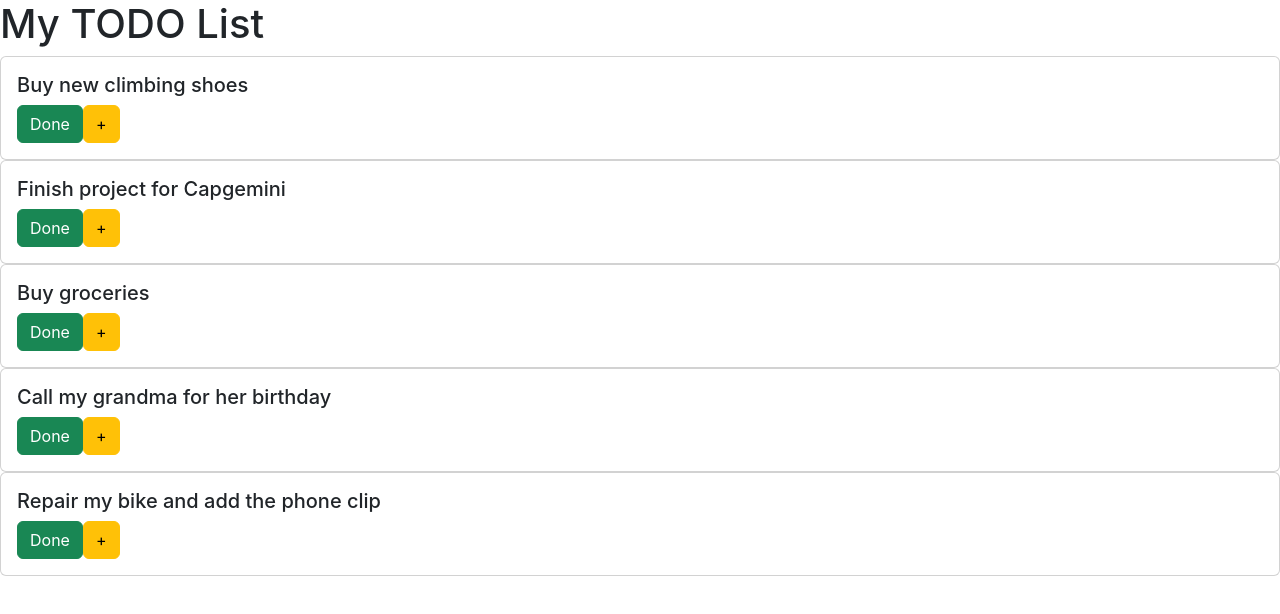
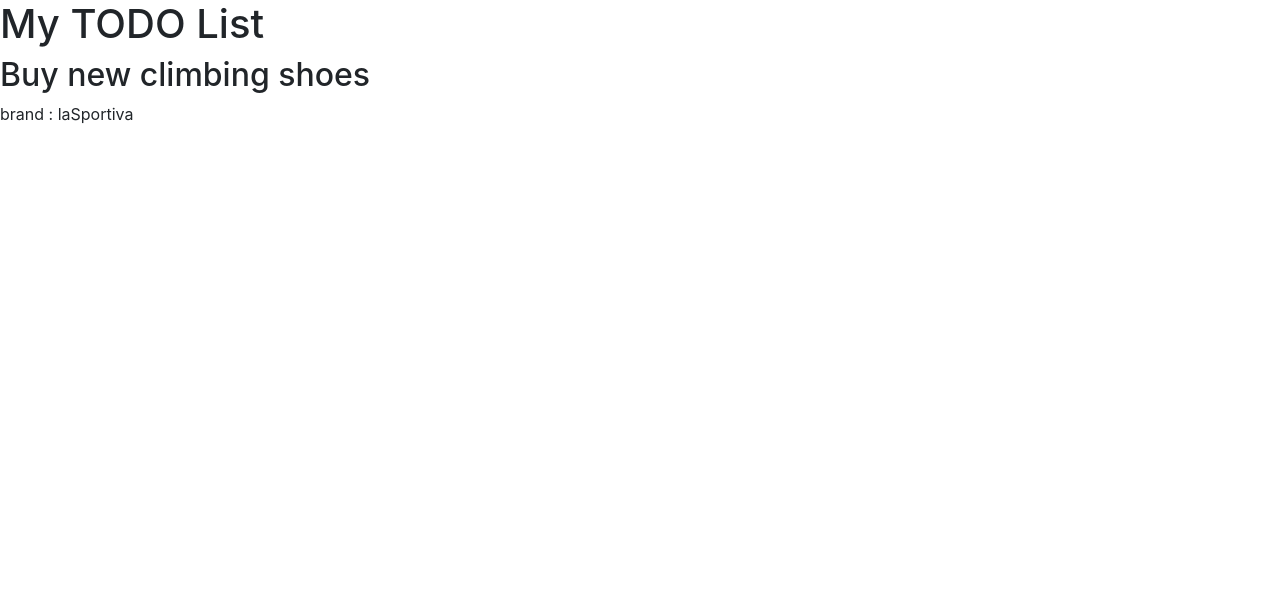
Before and after one commit to LucieNicolas/To-do-List, a React (Create React App) app in the folder my-app/: page /task/1 in a window 1280 px wide. Shown: the top 614 px of the page. Built offline with nearby package versions, Linux system fonts and the light colour scheme.

Commit message:
add link to task details

```diff
--- a/my-app/src/compo/TaskDetails.tsx
+++ b/my-app/src/compo/TaskDetails.tsx
@@ -1,10 +1,18 @@
+import { useParams } from "react-router-dom";
 import { Task } from "./TaskList";
 
 interface TaskDetailsProps {
-  task: Task;
+  tasksList: Task[];
 }
 
-const TaskDetails = ({ task }: TaskDetailsProps) => {
+const TaskDetails = ({ tasksList }: TaskDetailsProps) => {
+  const { id } = useParams<{ id: string }>();
+  const task = tasksList.find((task) => task.id === parseInt(id!));
+
+  if (!task) {
+    return <div>Task not found</div>;
+  }
+
   return (
     <div>
       <h2>{task.title}</h2>
@@ -12,5 +20,4 @@ const TaskDetails = ({ task }: TaskDetailsProps) => {
     </div>
   );
 };
-
 export default TaskDetails;
--- a/my-app/src/compo/TaskList.tsx
+++ b/my-app/src/compo/TaskList.tsx
@@ -1,12 +1,13 @@
 import "bootstrap/dist/css/bootstrap.min.css";
 import React, { useState } from "react";
 import { Button, Card } from "react-bootstrap";
+import { Link } from "react-router-dom";
 import "../style/TaskList.css";
 
 export interface Task {
   id: number;
   title: string;
-  description: string;
+  description?: string;
 }
 
 interface TodoListProps {
@@ -34,11 +35,6 @@ const TodoList = ({ tasksList, handleIsCompleted }: TodoListProps) => {
     handleIsCompleted(taskId);
   };
 
-  const handleTaskDetails = (taskId: number) => {
-    const task = listTask.find((task) => task.id === taskId);
-    setSelectedTask(task || null);
-  };
-
   return (
     <div>
       {/* Map the task list and render a Card component for each task in the
@@ -54,12 +50,7 @@ const TodoList = ({ tasksList, handleIsCompleted }: TodoListProps) => {
             >
               Done
             </Button>
-            <Button
-              variant="warning"
-              onClick={() => handleTaskDetails(task.id)}
-            >
-              +
-            </Button>
+            <Link to={`/task/${task.id}`}>View Details</Link>
           </Card.Body>
         </Card>
       ))}
--- a/my-app/src/index.tsx
+++ b/my-app/src/index.tsx
@@ -13,7 +13,4 @@ root.render(
   </React.StrictMode>
 );
 
-// If you want to start measuring performance in your app, pass a function
-// to log results (for example: reportWebVitals(console.log))
-// or send to an analytics endpoint. Learn more: https://bit.ly/CRA-vitals
 reportWebVitals();
--- a/my-app/src/page/App.tsx
+++ b/my-app/src/page/App.tsx
@@ -1,4 +1,6 @@
 import { useState } from "react";
+import { BrowserRouter as Router, Route, Routes } from "react-router-dom";
+import TaskDetails from "../compo/TaskDetails";
 import TaskList, { Task } from "../compo/TaskList";
 import { tasksListData } from "../data/data";
 
@@ -23,12 +25,24 @@ function App() {
       <header>
         <h1>My TODO List</h1>
       </header>
-      <TaskList
-        tasksList={tasksListData}
-        handleIsCompleted={handleIsCompleted}
-      />
+      <Router>
+        <Routes>
+          <Route
+            path="/"
+            element={
+              <TaskList
+                tasksList={tasksList}
+                handleIsCompleted={handleIsCompleted}
+              />
+            }
+          />
+          <Route
+            path="/task/:id"
+            element={<TaskDetails tasksList={tasksList} />}
+          />
+        </Routes>
+      </Router>
     </div>
   );
 }
-
 export default App;
```
